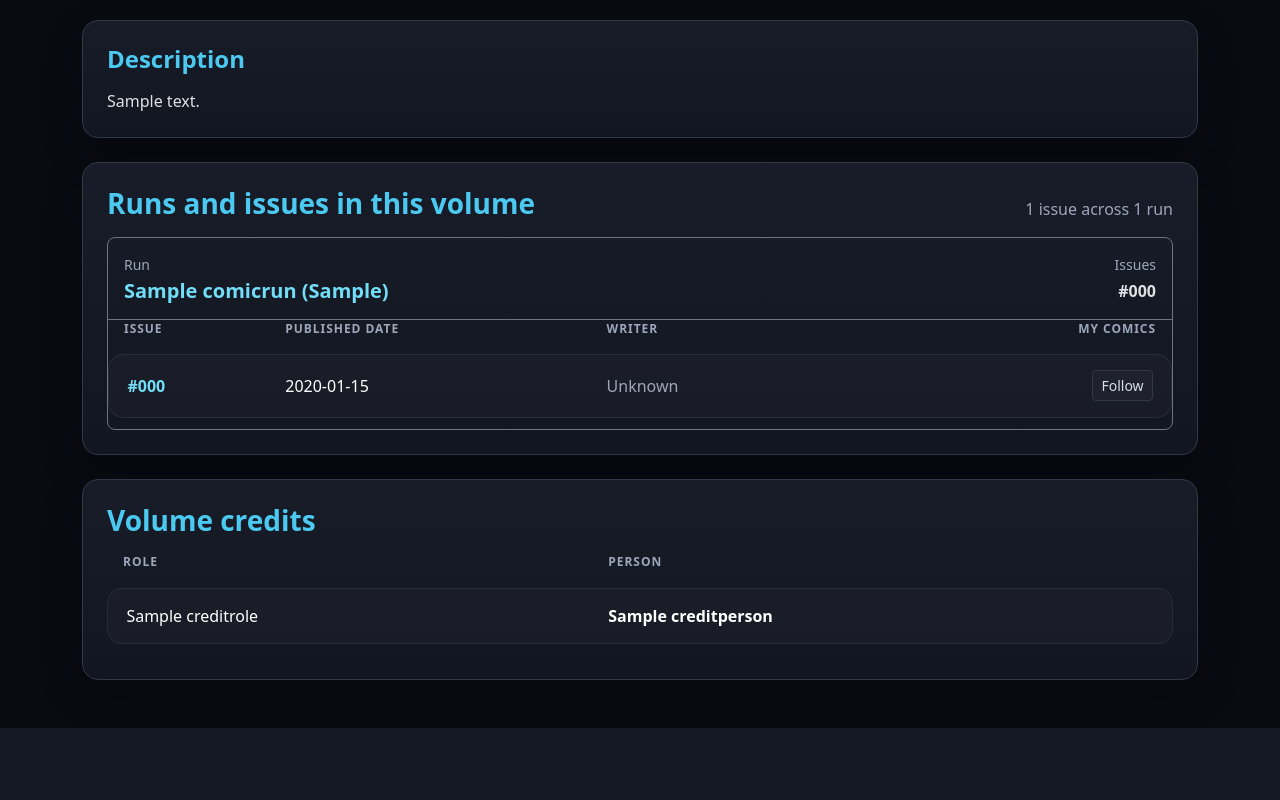
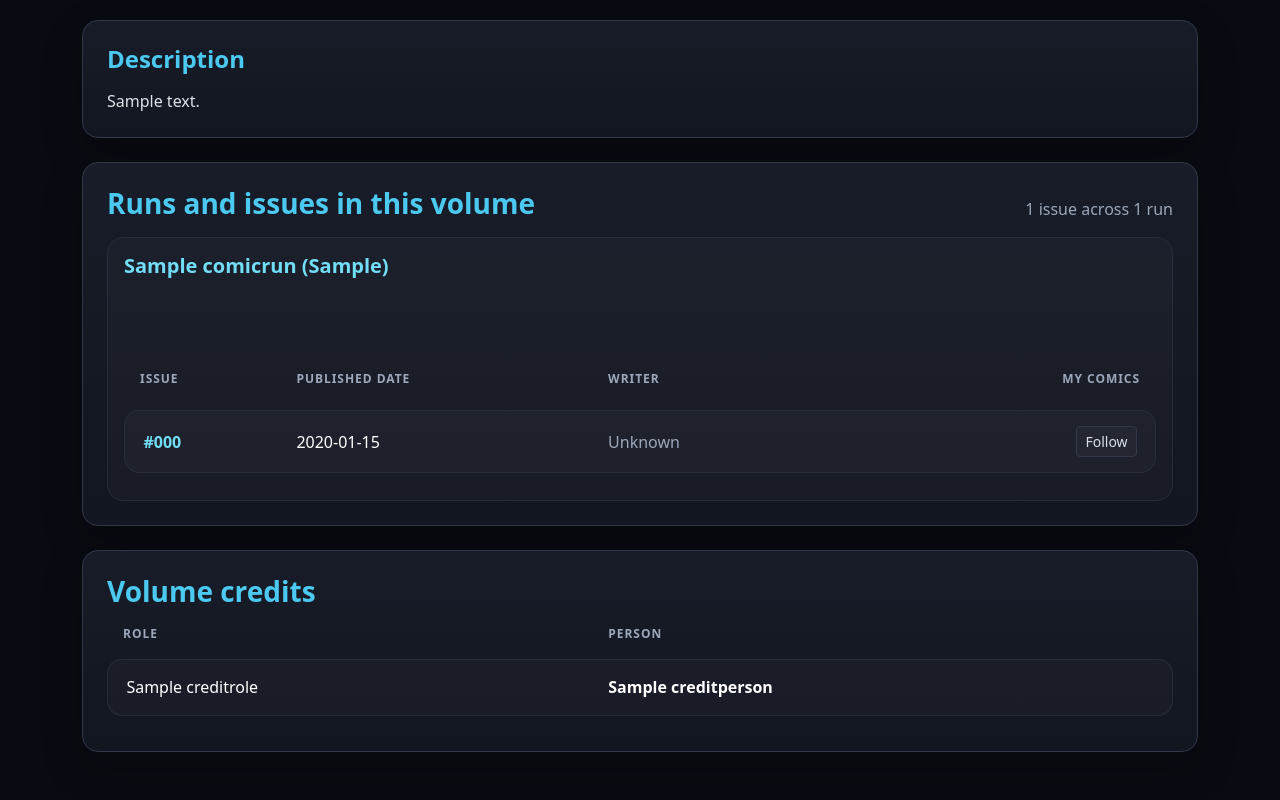
Before and after one commit to Wjmoore32001/EzyReadComics, a Django app: page /volumes/1/ in a window 1280 px wide. Shown: the part 500-1300 px from the top of the page. Before the commit the page ends 1228 px from the top, so only its background shows below. Run offline with Django 5.2, Linux system fonts and the light colour scheme; tables that the repository leaves empty hold one stand-in row (values such as "Sample post").

Commit message:
testing for volume collecting

```diff
--- a/catalog/templates/catalog/volume_details.html
+++ b/catalog/templates/catalog/volume_details.html
@@ -122,33 +122,21 @@
                 </p>
             </div>
 
-            <div class="d-flex flex-column gap-4">
+            <div class="erc-volume-run-list">
                 {% for group in volume_issue_groups %}
-                    <div class="border border-secondary rounded-3 overflow-hidden">
-                        <div class="d-flex flex-column flex-lg-row justify-content-between gap-2 p-3 border-bottom border-secondary">
-                            <div>
-                                <div class="small-muted mb-1">Run</div>
-                                <h3 class="h5 fw-bold mb-0">
-                                    <a href="{% url 'catalog:run_details' group.run.id %}" class="erc-data-link">
-                                        {{ group.run }}
-                                    </a>
-                                </h3>
-                            </div>
+                    <article class="erc-volume-run-card">
+                        <header class="erc-volume-run-header">
+                            <h3 class="h5 fw-bold mb-0 erc-volume-run-title">
+                                <a href="{% url 'catalog:run_details' group.run.id %}" class="erc-data-link">
+                                    {{ group.run }}
+                                </a>
+                            </h3>
+                        </header>
 
-                            <div class="text-lg-end">
-                                <div class="small-muted mb-1">Issues</div>
-                                <div class="fw-semibold">
-                                    {% if group.issue_numbers_text %}
-                                        #{{ group.issue_numbers_text }}
-                                    {% else %}
-                                        {{ group.volume_issues|length }} issue{% if group.volume_issues|length != 1 %}s{% endif %}
-                                    {% endif %}
-                                </div>
-                            </div>
-                        </div>
+                        <div aria-hidden="true" style="height: 2rem;"></div>
 
-                        <div class="table-responsive">
-                            <table class="table table-dark table-hover align-middle mb-0 erc-data-table">
+                        <div class="table-responsive erc-volume-run-table-wrap">
+                            <table class="table table-dark table-hover align-middle mb-0 erc-data-table erc-volume-run-table">
                                 <thead>
                                 <tr>
                                     <th scope="col">Issue</th>
@@ -228,9 +216,9 @@
                                 </tbody>
                             </table>
                         </div>
-                    </div>
+                    </article>
                 {% empty %}
-                    <div class="text-center erc-muted py-4 border border-secondary rounded-3">
+                    <div class="erc-empty-panel">
                         No runs or issues have been linked to this volume.
                     </div>
                 {% endfor %}
--- a/static/css/site.css
+++ b/static/css/site.css
@@ -499,3 +499,50 @@ a {
 .erc-account-card {
   max-width: 48rem;
 }
+
+.erc-volume-run-list {
+  display: grid;
+  gap: 1rem;
+}
+
+.erc-volume-run-card {
+  border: 1px solid var(--erc-border-soft);
+  border-radius: 1rem;
+  background: rgba(255, 255, 255, 0.025);
+  padding: 1rem;
+}
+
+.erc-volume-run-header {
+  display: block;
+  margin-bottom: 1.6rem;
+}
+
+.erc-volume-run-title {
+  color: var(--erc-accent-strong);
+}
+
+.erc-volume-run-table-wrap {
+  margin-top: 0.75rem;
+}
+
+.erc-data-card .erc-volume-run-table-wrap {
+  border-radius: 0;
+}
+
+.erc-volume-run-table {
+  margin-top: 0;
+}
+
+.erc-volume-run-table thead th {
+  padding-top: 0.75rem;
+  padding-bottom: 0.65rem;
+}
+
+.erc-empty-panel {
+  border: 1px solid var(--erc-border-soft);
+  border-radius: 1rem;
+  background: rgba(255, 255, 255, 0.025);
+  color: var(--erc-text-muted);
+  padding: 1.5rem;
+  text-align: center;
+}
```
Also changed, not shown: catalog/marvel/collections.py (+36 -2 lines).
